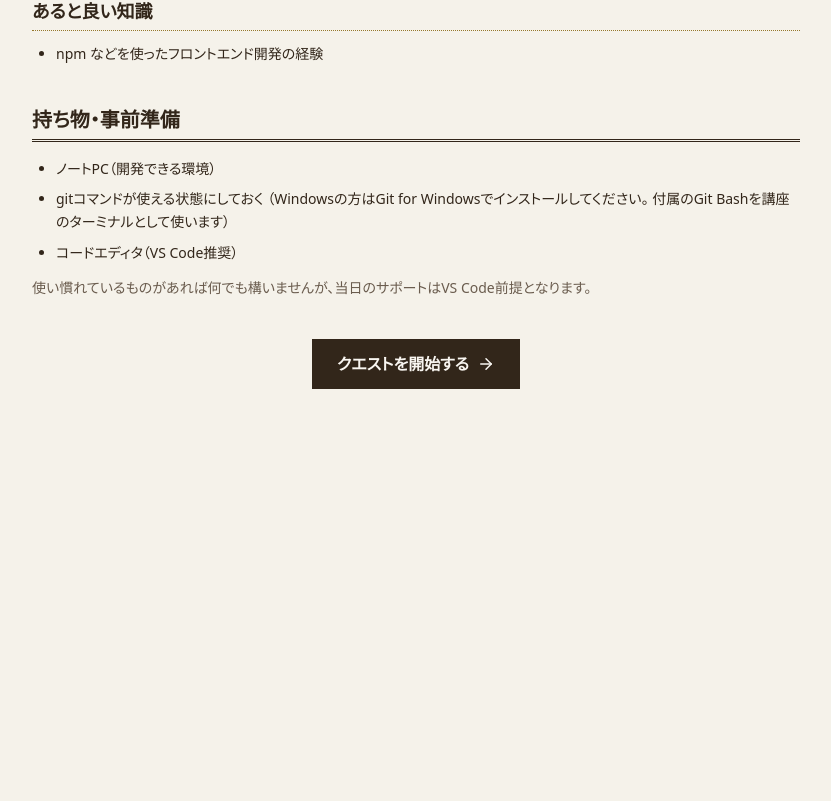
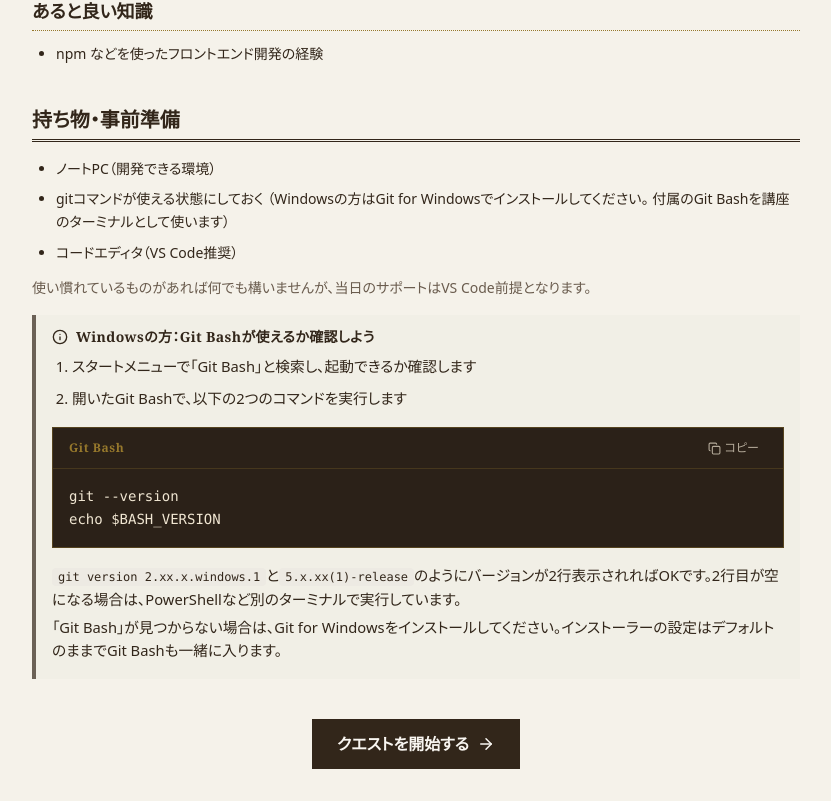
Before and after one commit to RiTa-23/hono_lesson, a React (Vite) app: page / in a window 1280 px wide. Shown: the part 1561-2362 px from the top of the page, without its empty margins (368-1199 px from the left). Before the commit the page ends 1982 px from the top, so only its background shows below. Built offline with nearby package versions, Linux system fonts and the light colour scheme.

Commit message:
fix: Git Bashが使えるかの確認手順をホームに追加

```diff
--- a/src/pages/Home.tsx
+++ b/src/pages/Home.tsx
@@ -3,6 +3,7 @@ import { ArrowRight, Store, Package, ShieldCheck, Database, Rocket } from "lucid
 import { AchievementStamp } from "@/components/AchievementStamp";
 import { Callout } from "@/components/Callout";
 import { ClearedBadge } from "@/components/ClearedBadge";
+import { CopyBlock } from "@/components/CopyBlock";
 import { ProgressReset } from "@/components/ProgressReset";
 import { Badge } from "@/components/ui/badge";
 import { Card, CardContent, CardHeader, CardTitle } from "@/components/ui/card";
@@ -319,6 +320,37 @@ export function Home() {
         使い慣れているものがあれば何でも構いませんが、当日のサポートはVS Code前提となります。
       </p>
 
+      <Callout variant="info" title="Windowsの方：Git Bashが使えるか確認しよう">
+        <ol className="list-decimal space-y-2 pl-5">
+          <li>スタートメニューで「Git Bash」と検索し、起動できるか確認します</li>
+          <li>開いたGit Bashで、以下の2つのコマンドを実行します</li>
+        </ol>
+        <CopyBlock
+          lang="bash"
+          title="Git Bash"
+          code={`git --version
+echo $BASH_VERSION`}
+        />
+        <p>
+          <code className="rounded bg-muted px-1.5 py-0.5 text-xs">git version 2.xx.x.windows.1</code>
+          と
+          <code className="rounded bg-muted px-1.5 py-0.5 text-xs">5.x.xx(1)-release</code>
+          のようにバージョンが2行表示されればOKです。2行目が空になる場合は、PowerShellなど別のターミナルで実行しています。
+        </p>
+        <p className="mt-2">
+          「Git Bash」が見つからない場合は、
+          <a
+            href="https://git-scm.com/downloads/win"
+            target="_blank"
+            rel="noreferrer"
+            className="text-primary underline-offset-4 hover:underline"
+          >
+            Git for Windows
+          </a>
+          をインストールしてください。インストーラーの設定はデフォルトのままでGit Bashも一緒に入ります。
+        </p>
+      </Callout>
+
       <div className="mt-10 flex justify-center">
         <a
           href="#/session1/01-about-api"
```
